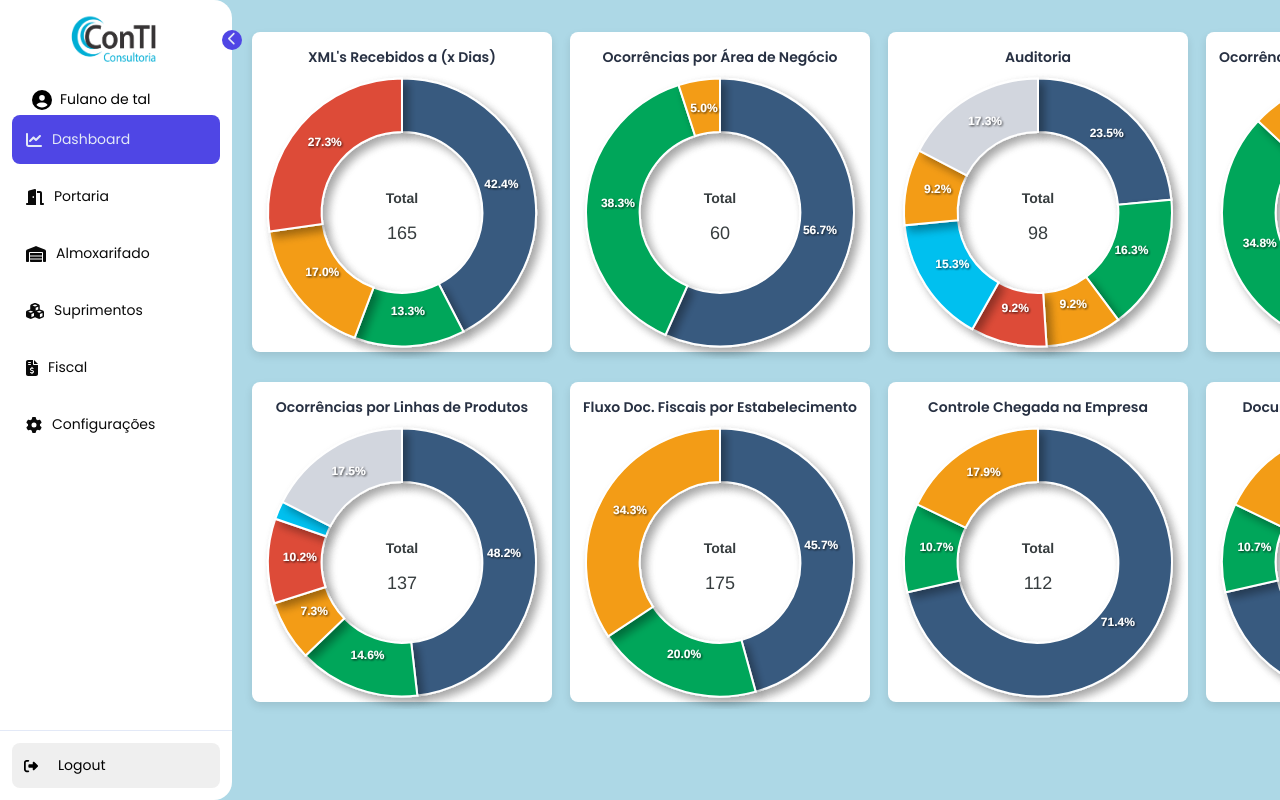
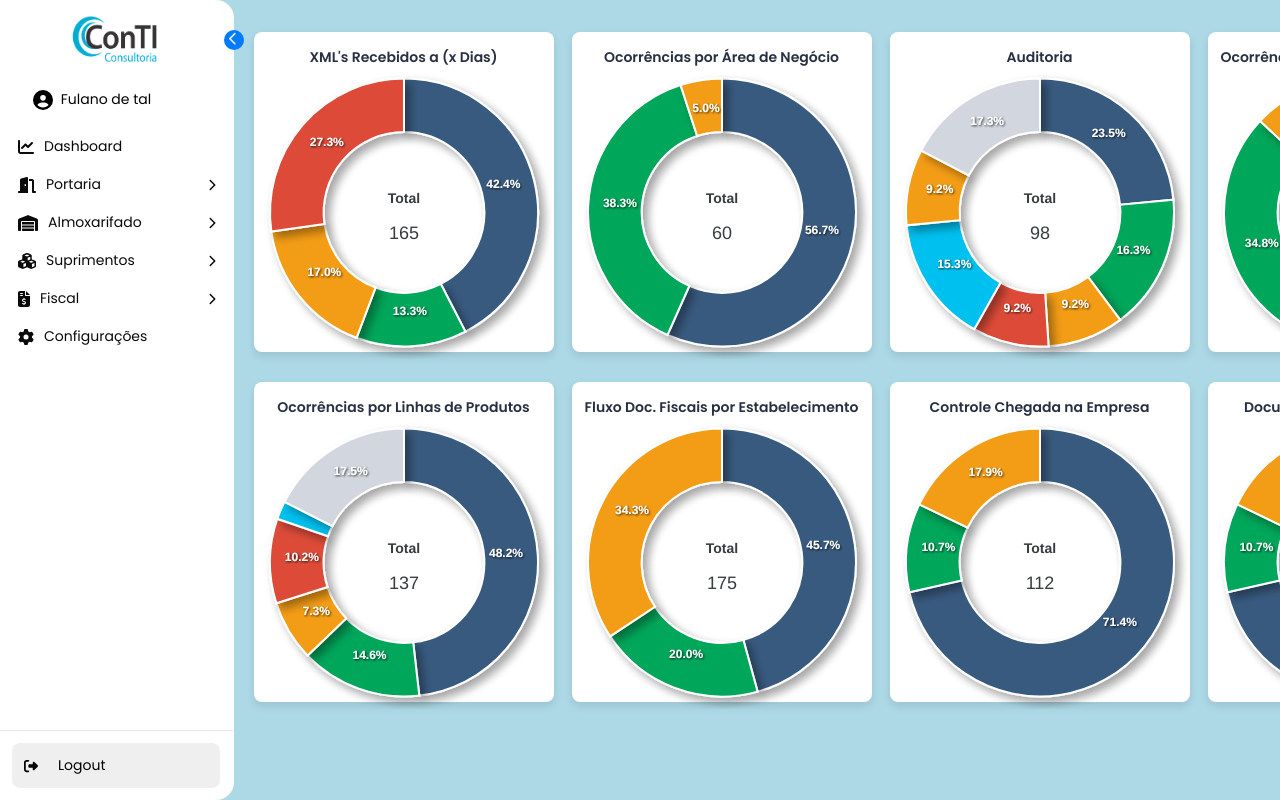
Before and after one commit to hudtadeu/conti-react, a React (Create React App) app: page / in a window 1280 px wide. Both pictures are taken after a click on the button 94 px from the left and 40 px from the top of the page. Shown: the top 800 px of the page. Built offline with nearby package versions, Linux system fonts and the light colour scheme.

Commit message:
Atualização

```diff
--- a/src/components/menu/Menu.js
+++ b/src/components/menu/Menu.js
@@ -1,11 +1,12 @@
 import React, { useState, useEffect } from 'react';
 import { FontAwesomeIcon } from '@fortawesome/react-fontawesome';
-import { faChartLine, faUserCircle, faGear, faChevronRight, faRightFromBracket, faDoorOpen, faWarehouse, faCubes, faFileInvoiceDollar } from '@fortawesome/free-solid-svg-icons';
+import { faChartLine, faUserCircle, faGear, faChevronRight, faChevronDown, faRightFromBracket, faDoorOpen, faWarehouse, faCubes, faFileInvoiceDollar } from '@fortawesome/free-solid-svg-icons';
 import './styleMenu.css';
 
 const Menu = () => {
   const [isOpen, setIsOpen] = useState(false);
   const [activeItem, setActiveItem] = useState('Dashboard');
+  const [submenuOpen, setSubmenuOpen] = useState('');
 
   useEffect(() => {
     document.body.classList.toggle('sidebar-closed', !isOpen);
@@ -13,10 +14,24 @@ const Menu = () => {
 
   const toggleSidebar = () => {
     setIsOpen(!isOpen);
+    setSubmenuOpen(''); // Close any open submenu when sidebar is toggled
   };
 
   const handleMenuItemClick = (item) => {
     setActiveItem(item);
+    setSubmenuOpen(''); // Close any open submenu when an item is clicked
+  };
+
+  const handleMouseEnter = (item) => {
+    if (isOpen) {
+      setSubmenuOpen(item);
+    }
+  };
+
+  const handleMouseLeave = () => {
+    if (isOpen) {
+      setSubmenuOpen('');
+    }
   };
 
   return (
@@ -30,38 +45,125 @@ const Menu = () => {
           </div>
         </div>
         <ul id="side_items">
-          <li className={`side-item ${activeItem === 'Dashboard' ? 'active' : ''}`} onClick={() => handleMenuItemClick('Dashboard')}>
+          <li
+            className={`side-item ${activeItem === 'Dashboard' ? 'active' : ''}`}
+            onClick={() => handleMenuItemClick('Dashboard')}
+          >
             <a href="#">
               <FontAwesomeIcon icon={faChartLine} />
               <span className="item-description">Dashboard</span>
             </a>
           </li>
-          <li className={`side-item ${activeItem === 'Portaria' ? 'active' : ''}`} onClick={() => handleMenuItemClick('Portaria')}>
-            <a href="#">
+          <li
+            className={`side-item ${activeItem === 'Portaria' ? 'active' : ''}`}
+            onMouseEnter={() => handleMouseEnter('Portaria')}
+            onMouseLeave={handleMouseLeave}
+          >
+            <a href="#" onClick={() => handleMenuItemClick('Portaria')}>
               <FontAwesomeIcon icon={faDoorOpen} />
               <span className="item-description">Portaria</span>
+              {isOpen && (
+                <FontAwesomeIcon
+                  icon={submenuOpen === 'Portaria' ? faChevronDown : faChevronRight}
+                  className="submenu-icon"
+                />
+              )}
             </a>
+            {submenuOpen === 'Portaria' && (
+              <ul className="submenu">
+                <li className="submenu-item">
+                  <a href="#">Submenu 1</a>
+                </li>
+                <li className="submenu-item">
+                  <a href="#">Submenu 2</a>
+                </li>
+              </ul>
+            )}
           </li>
-          <li className={`side-item ${activeItem === 'Almoxarifado' ? 'active' : ''}`} onClick={() => handleMenuItemClick('Almoxarifado')}>
-            <a href="#">
+          <li
+            className={`side-item ${activeItem === 'Almoxarifado' ? 'active' : ''}`}
+            onMouseEnter={() => handleMouseEnter('Almoxarifado')}
+            onMouseLeave={handleMouseLeave}
+          >
+            <a href="#" onClick={() => handleMenuItemClick('Almoxarifado')}>
               <FontAwesomeIcon icon={faWarehouse} />
               <span className="item-description">Almoxarifado</span>
+              {isOpen && (
+                <FontAwesomeIcon
+                  icon={submenuOpen === 'Almoxarifado' ? faChevronDown : faChevronRight}
+                  className="submenu-icon"
+                />
+              )}
             </a>
+            {submenuOpen === 'Almoxarifado' && (
+              <ul className="submenu">
+                <li className="submenu-item">
+                  <a href="#">Submenu 1</a>
+                </li>
+                <li className="submenu-item">
+                  <a href="#">Submenu 2</a>
+                </li>
+              </ul>
+            )}
           </li>
-          <li className={`side-item ${activeItem === 'Suprimentos' ? 'active' : ''}`} onClick={() => handleMenuItemClick('Suprimentos')}>
-            <a href="#">
+          <li
+            className={`side-item ${activeItem === 'Suprimentos' ? 'active' : ''}`}
+            onMouseEnter={() => handleMouseEnter('Suprimentos')}
+            onMouseLeave={handleMouseLeave}
+          >
+            <a href="#" onClick={() => handleMenuItemClick('Suprimentos')}>
               <FontAwesomeIcon icon={faCubes} />
               <span className="item-description">Suprimentos</span>
+              {isOpen && (
+                <FontAwesomeIcon
+                  icon={submenuOpen === 'Suprimentos' ? faChevronDown : faChevronRight}
+                  className="submenu-icon"
+                />
+              )}
             </a>
+            {submenuOpen === 'Suprimentos' && (
+              <ul className="submenu">
+                <li className="submenu-item">
+                  <a href="#">Submenu 1</a>
+                </li>
+                <li className="submenu-item">
+                  <a href="#">Submenu 2</a>
+                </li>
+              </ul>
+            )}
           </li>
-          <li className={`side-item ${activeItem === 'Fiscal' ? 'active' : ''}`} onClick={() => handleMenuItemClick('Fiscal')}>
-            <a href="#">
+          <li
+            className={`side-item ${activeItem === 'Fiscal' ? 'active' : ''}`}
+            onMouseEnter={() => handleMouseEnter('Fiscal')}
+            onMouseLeave={handleMouseLeave}
+          >
+            <a href="#" onClick={() => handleMenuItemClick('Fiscal')}>
               <FontAwesomeIcon icon={faFileInvoiceDollar} />
               <span className="item-description">Fiscal</span>
+              {isOpen && (
+                <FontAwesomeIcon
+                  icon={submenuOpen === 'Fiscal' ? faChevronDown : faChevronRight}
+                  className="submenu-icon"
+                />
+              )}
             </a>
+            {submenuOpen === 'Fiscal' && (
+              <ul className="submenu">
+                <li className="submenu-item">
+                  <a href="#">Submenu 1</a>
+                </li>
+                <li className="submenu-item">
+                  <a href="#">Submenu 2</a>
+                </li>
+              </ul>
+            )}
           </li>
-          <li className={`side-item ${activeItem === 'Configurações' ? 'active' : ''}`} onClick={() => handleMenuItemClick('Configurações')}>
-            <a href="#">
+          <li
+            className={`side-item ${activeItem === 'Configurações' ? 'active' : ''}`}
+            onMouseEnter={() => handleMouseEnter('Configurações')}
+            onMouseLeave={handleMouseLeave}
+          >
+            <a href="#" onClick={() => handleMenuItemClick('Configurações')}>
               <FontAwesomeIcon icon={faGear} />
               <span className="item-description">Configurações</span>
             </a>
--- a/src/components/menu/styleMenu.css
+++ b/src/components/menu/styleMenu.css
@@ -70,7 +70,7 @@
     gap: 8px;
     color: #000;
     margin-top: 18px;
-        margin-bottom: -10px;
+    margin-bottom: 5px;
     font-size: 20px;
     margin-left: 10px;
 }
@@ -83,24 +83,25 @@
 #side_items {
     display: flex;
     flex-direction: column;
-        gap: 8px;
+    gap: 5px;
     list-style: none;
 }
 
 .side-item {
     border-radius: 8px;
-        padding: 14px;
+    padding: 6px;
     cursor: pointer;
+    transition: all 0.3s ease;
 }
 
-    .side-item.active {
-        background-color: #4f46e5;
-        color: #e3e9f7;
+.side-item:hover {
+    background-color: #007bff;
+    color: #fff;
+    transform: translateX(10px);
 }
 
-    .side-item:hover:not(.active),
-    #logout_btn:hover {
-        background-color: #e3e9f7;
+.side-item:hover .item-description, .side-item:hover a, .side-item:hover .submenu-icon, .submenu-item a:hover {
+    color: #fff;
 }
 
 .side-item a {
@@ -109,13 +110,15 @@
     align-items: center;
     justify-content: center;
     color: #0a0a0a;
+    transition: all 0.3s ease;
 }
 
-    .side-item.active a {
-        color: #e3e9f7;
+.side-item a:hover {
+    color: #fff;
+    background-color: #007bff;
 }
 
-    .side-item a i {
+.side-item a i, .submenu-item a i {
     display: flex;
     align-items: center;
     justify-content: center;
@@ -139,13 +142,19 @@
     text-align: start;
     cursor: pointer;
     z-index: 1001;
+    transition: all 0.3s ease;
+}
+
+#logout_btn:hover {
+    background-color: #007bff;
+    color: #fff;
 }
 
 #open_btn {
     position: absolute;
     top: 30px;
     right: -10px;
-        background-color: #4f46e5;
+    background-color: #007bff;
     color: #e3e9f7;
     border-radius: 100%;
     width: 20px;
@@ -195,3 +204,36 @@
 .sidebar-closed #dashboard {
     grid-template-columns: repeat(4, minmax(335px, 1fr));
 }
+
+.submenu {
+    list-style: none;
+    padding-left: 20px;
+    margin-top: 5px;
+}
+
+.submenu-item {
+    padding: 5px 0;
+    transition: all 0.3s ease;
+}
+
+.submenu-item a {
+    color: #0a0a0a;
+    text-decoration: none;
+    display: flex;
+    align-items: center;
+}
+
+.submenu-item a:hover {
+    color: #fff;
+    background-color: #007bff;
+}
+
+.submenu-icon {
+    margin-left: auto;
+    font-size: 12px;
+    transition: all 0.3s ease;
+}
+
+#sidebar:not(.open-sidebar) .submenu-icon {
+    display: none;
+}
```
Lines whose indentation alone changed are shown as unchanged.
